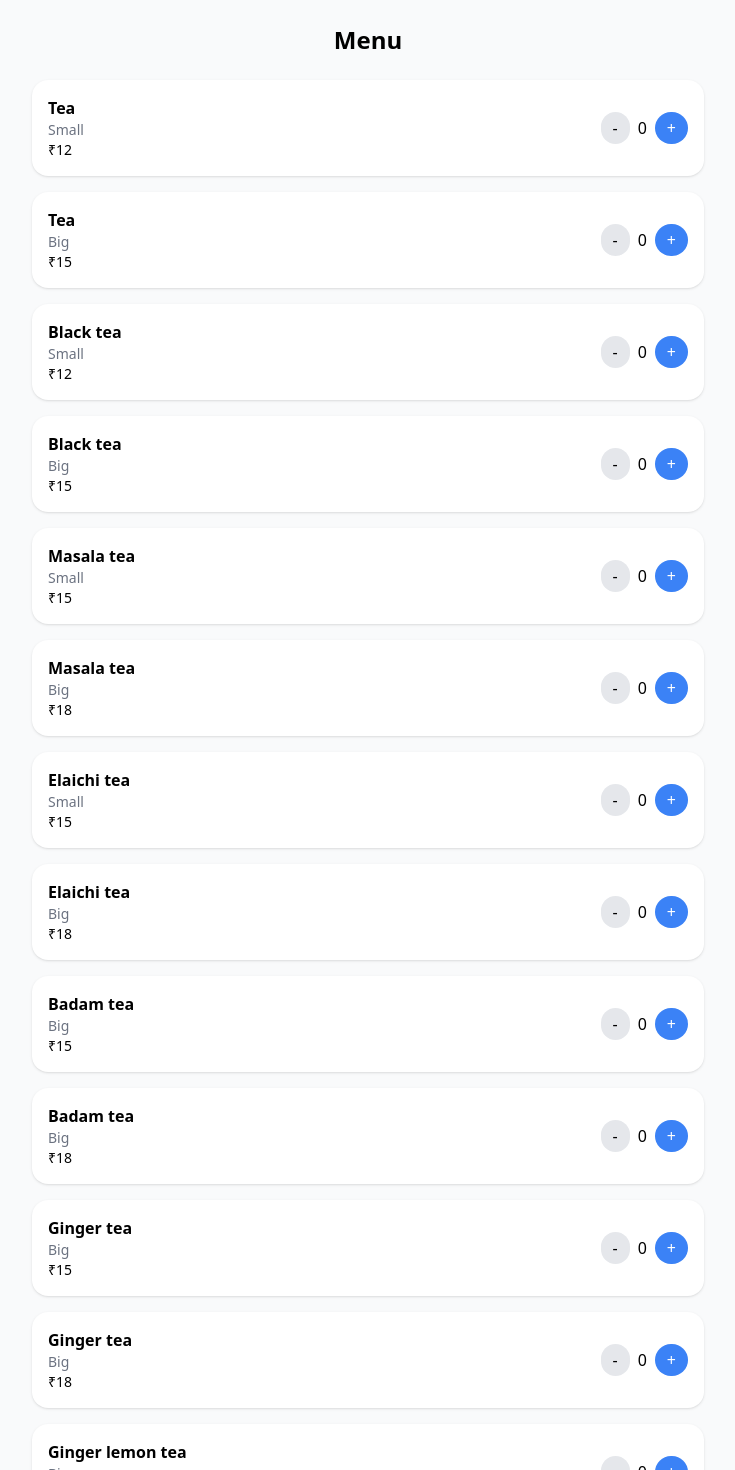
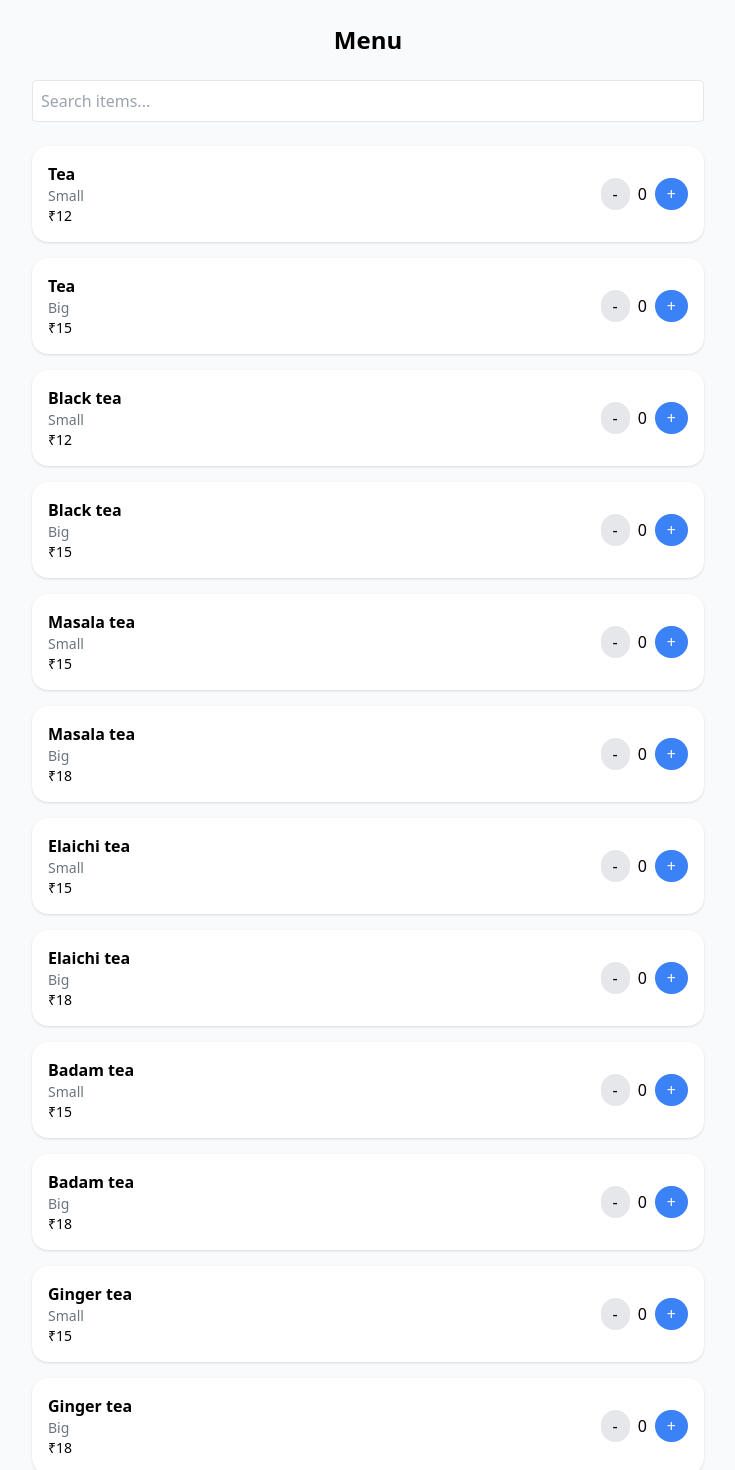
Before and after one commit to ikpvk/food-menu, a React (Create React App) app: page / in a window 1280 px wide. Shown: the top 1470 px of the page, without its empty margins (272-1007 px from the left). Built offline with nearby package versions, Linux system fonts and the light colour scheme.

Commit message:
Adding search bar

```diff
--- a/src/App.js
+++ b/src/App.js
@@ -9,9 +9,9 @@ const menu = [
   { item: "Masala tea", quantity: "Big", price: 18 },
   { item: "Elaichi tea", quantity: "Small", price: 15 },
   { item: "Elaichi tea", quantity: "Big", price: 18 },
-  { item: "Badam tea", quantity: "Big", price: 15 },
+  { item: "Badam tea", quantity: "Small", price: 15 },
   { item: "Badam tea", quantity: "Big", price: 18 },
-  { item: "Ginger tea", quantity: "Big", price: 15 },
+  { item: "Ginger tea", quantity: "Small", price: 15 },
   { item: "Ginger tea", quantity: "Big", price: 18 },
   { item: "Ginger lemon tea", quantity: "Big", price: 20 },
   { item: "Green tea", quantity: "Big", price: 20 },
@@ -27,8 +27,9 @@ const menu = [
   { item: "Osmania biscuits", quantity: "3 Pcs", price: 10 },
 ];
 
-export default function App() {
+function App() {
   const [counts, setCounts] = useState(Array(menu.length).fill(0));
+  const [searchQuery, setSearchQuery] = useState("");
 
   const handleIncrement = (index) => {
     const newCounts = [...counts];
@@ -47,13 +48,28 @@ export default function App() {
     0
   );
 
+  const filteredMenu = menu
+    .map((m, i) => ({ ...m, index: i }))
+    .filter((m) => m.item.toLowerCase().includes(searchQuery.toLowerCase()));
+
   return (
     <div className="min-h-screen bg-gray-50 p-6">
       <h1 className="text-2xl font-bold mb-6 text-center">Menu</h1>
+
+      <div className="max-w-2xl mx-auto mb-6">
+        <input
+          type="text"
+          placeholder="Search items..."
+          value={searchQuery}
+          onChange={(e) => setSearchQuery(e.target.value)}
+          className="p-2 border rounded w-full"
+        />
+      </div>
+
       <div className="max-w-2xl mx-auto grid gap-4">
-        {menu.map((m, i) => (
+        {filteredMenu.map((m) => (
           <div
-            key={i}
+            key={m.index}
             className="flex justify-between items-center bg-white shadow p-4 rounded-2xl"
           >
             <div>
@@ -63,14 +79,14 @@ export default function App() {
             </div>
             <div className="flex items-center gap-2">
               <button
-                onClick={() => handleDecrement(i)}
+                onClick={() => handleDecrement(m.index)}
                 className="px-3 py-1 bg-gray-200 rounded-full"
               >
                 -
               </button>
-              <span>{counts[i]}</span>
+              <span>{counts[m.index]}</span>
               <button
-                onClick={() => handleIncrement(i)}
+                onClick={() => handleIncrement(m.index)}
                 className="px-3 py-1 bg-blue-500 text-white rounded-full"
               >
                 +
@@ -84,3 +100,5 @@ export default function App() {
     </div>
   );
 }
+
+export default App;
```
